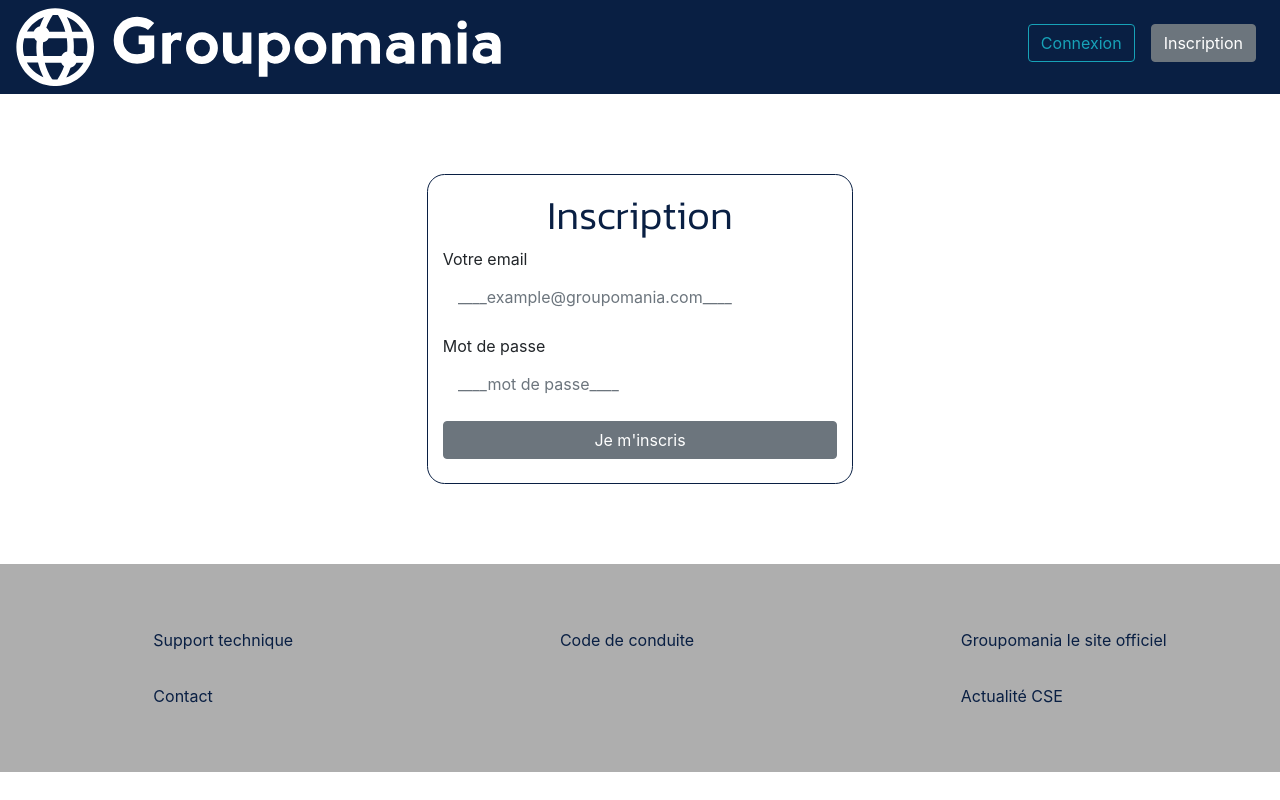
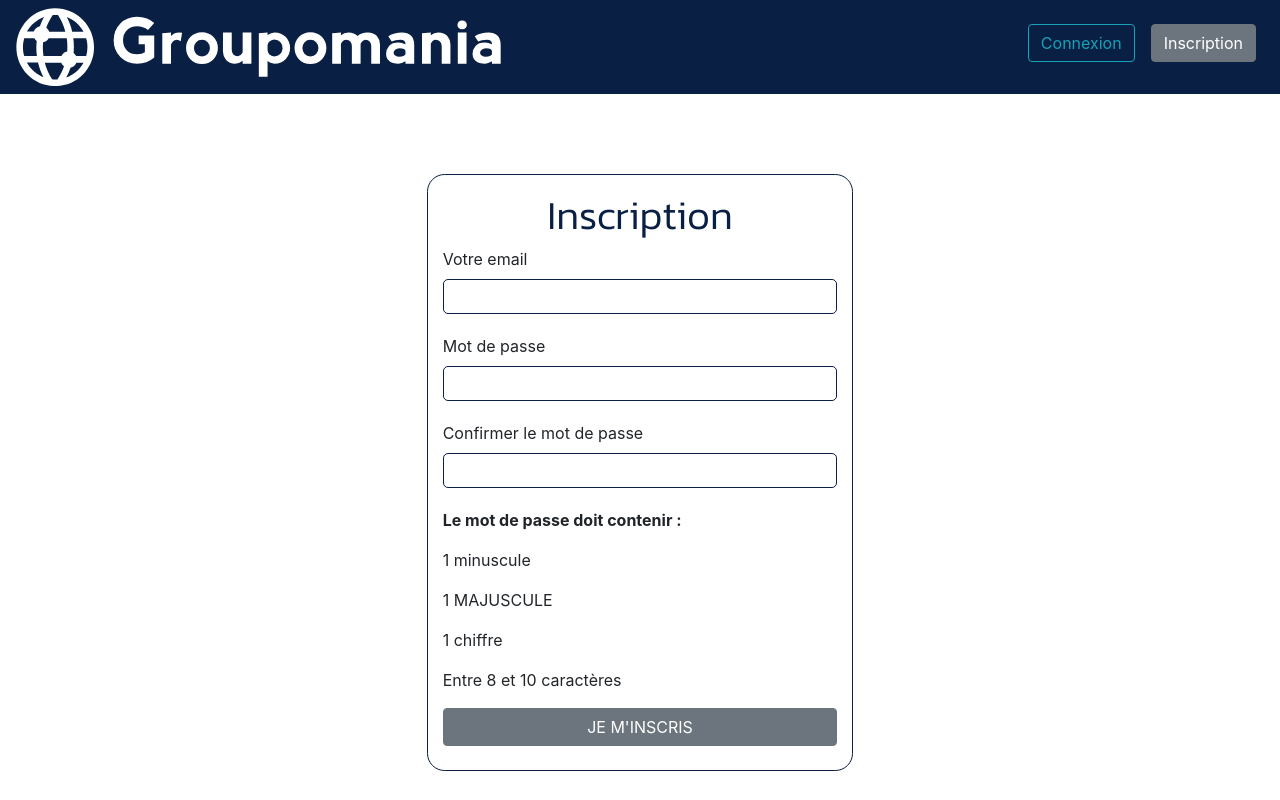
Before and after one commit to Gwenishere/OC-P7, a React (Create React App) app in the folder frontend/: page /signup in a window 1280 px wide. Shown: the top 800 px of the page. Built offline with nearby package versions, Linux system fonts and the light colour scheme.

Commit message:
front app signup login header
modif path mise en page axios a revoir fixer input signup

```diff
--- a/frontend/src/App.css
+++ b/frontend/src/App.css
@@ -173,10 +173,9 @@ button.active {
 color: #091F43;
 }
 
-input {
-  color: #AEAEAE;
+input[type=email], input[type=password] {
+  border: #091F43 1px solid;
 }
-
 
 footer{
   background: #AEAEAE;
--- a/frontend/src/App.js
+++ b/frontend/src/App.js
@@ -21,8 +21,8 @@ import 'bootstrap/dist/css/bootstrap.min.css';
         <Header/>
           <Switch>
        <Route path="/" exact component={Home} />
-       <Route path="/Login" component={Login}/>
-       <Route path="/Signup" component={SignUp}/>
+       <Route path="/login" component={Login}/>
+       <Route path="/signup" component={SignUp}/>
        <Route component={PageNotFound} />
        </Switch>
        <Footer/>
--- a/frontend/src/components/Header/Header.js
+++ b/frontend/src/components/Header/Header.js
@@ -19,12 +19,12 @@ import 'bootstrap/dist/css/bootstrap.css';
     </Link>
     <div className="collapse navbar-collapse" id="collapsibleNavbar">
       <ul className="navbar-nav">
-      <Link className="nav-link" to="/Login">
+      <Link className="nav-link" to="/login">
         <button type="button" className="btn btn-outline-info mb-2">
         <li className="nav-item">Connexion</li>
       </button>
        </Link>
-       <Link className="nav-link " to="/Signup">
+       <Link className="nav-link " to="/signup">
         <button type="button" className="btn btn-secondary mb-2">
         <li className="nav-item">Inscription</li>
         </button>
--- a/frontend/src/components/Login/Login.js
+++ b/frontend/src/components/Login/Login.js
@@ -9,18 +9,21 @@ export default class Login extends Component {
 				<h1>Connexion</h1>
 			  </div>
                 <div className="form-group">
-                    <label>Votre email</label>
-                    <input type="email" name="email" required="true" className="form-control" placeholder="____example@groupomania.com____" />
+                    <label htmlFor="email">Votre email</label>
+                    <input type="email" name="email" required={true} className="form-control" />
                 </div>
                 <div className="form-group">
-                    <label>Mot de passe</label>
-                    <input type="text" required="true" className="form-control" placeholder="____mot de passe____" />
+                    <label htmlFor="password">Mot de passe</label>
+                    <input type="password" required={true} id="password" className="form-control" />
                 </div>
                 <div className="form-group">
                     <div className="custom-control custom-checkbox">
                         <input type="checkbox" className="custom-control-input" id="customCheck1" />
                         <label className="custom-control-label" htmlFor="customCheck1">Se souvenir de moi</label>
                     </div>
+                </div>
+                <div>
+                <small id="emailHelp" className="form-text text-muted">Ne partagez pas vos accès à ce site</small>
                 </div>
                 <button type="submit" className="btn btn-outline-info col-md-12  text-center" >SE CONNECTER
                 </button>
--- a/frontend/src/components/Signup/Signup.js
+++ b/frontend/src/components/Signup/Signup.js
@@ -1,10 +1,64 @@
-// import styles from './Signupstyle.css';
-// export signup ?
 import '../../App.css';
-//import axios from "axios"; // installé
+import axios from "axios"; // installé
 import React, { useState } from "react";
+import { withRouter } from "react-router-dom";
 
-function Signup() {
+function Signup(props) {
+  const [state , setState] = useState({    //initialisation des valeurs d'état d'e-mail et de mot de passe à l'aide du hook useState
+    email : "",
+    password : "",
+    confirmPassword: "",
+    successMessage: null
+})
+const handleChange = (e) => {
+    const {id , value} = e.target
+    setState(prevState => ({
+        ...prevState,
+        [id] : value
+    }))
+}
+
+const sendDetailsToServer = () => {
+  if(state.email.length && state.password.length) {
+      props.showError(null);
+      const payload={
+          "email":state.email,
+          "password":state.password,
+      }
+      axios.post('http://localhost:3000/signup/', payload)
+          .then(function (response) {
+              if(response.data.code === 200){
+                  setState(prevState => ({
+                      ...prevState,
+                      'successMessage' : 'Registration successful. Redirecting to home page..'
+                  }))
+                  redirectToHome();
+                  props.showError(null)
+              } else{
+                  props.showError("Some error ocurred");
+              }
+          })
+          .catch(function (error) {
+              console.log(error);
+          });
+  } else {
+      props.showError('Please enter valid username and password')
+  }
+
+}
+const redirectToHome = () => {
+  props.updateTitle('Home')
+  props.history.push('/');
+}
+
+const handleSubmitClick = (e) => {
+  e.preventDefault();
+  if(state.password === state.confirmPassword) {
+      sendDetailsToServer()
+  } else {
+      props.showError('Passwords do not match');
+  }
+}
   return (
     <div className="myform form col-md-4 mx-auto">
       <form className="Registration">
@@ -12,19 +66,39 @@ function Signup() {
         <h1>Inscription</h1>
         </div>
         <div className="form-group">
-        <label>Votre email</label>
-        <input type="email" name="email" required="true" class="form-control" id="email" aria-describedby="emailHelp" placeholder="____example@groupomania.com____"/>
+         <label htmlFor="email">Votre email</label>
+          <input value={state.email}
+          onChange={handleChange}
+          type="email" name="email" required={true} className="form-control" id="email" aria-describedby="emailHelp"/>
         </div>
         <div className="form-group">
-        <label>Mot de passe</label>
-        <input type="text" required="true" class="form-control" placeholder="____mot de passe____"/>
+         <label htmlFor="password">Mot de passe</label>
+          <input value={state.password}
+          onChange={handleChange}
+          type="password" required={true} className="form-control" pattern="(?=.*\d)(?=.*[a-z])(?=.*[A-Z]).{8,10}" title="Doit contenir au moins 1 chiffre, 1 MAJUSCULE, 1 minuscule, entre 8 et 10 caractères" />
+        </div>
+        <div className="form-group">
+          <label htmlFor="confirmPassword">Confirmer le mot de passe</label>
+            <input value={state.confirmPassword}
+            onChange={handleChange}
+            type="password" required={true} className="form-control" id="confirmPassword"/>
+        </div>
+        <div id="message">
+          <p><b>Le mot de passe doit contenir :</b></p>
+          <p id="letter">1 minuscule</p>
+          <p id="capital">1 MAJUSCULE</p>
+          <p id="number">1 chiffre</p>
+          <p id="length">Entre 8 et 10 caractères</p>
         </div>
       </form>
-      <button type="button" className="btn btn-secondary mb-2">Je m'inscris</button>
+      <button type="submit"  onClick={handleSubmitClick} className="btn btn-secondary mb-2">JE M'INSCRIS</button>
+      <div className="alert alert-success mt-2" style={{display: state.successMessage ? 'block' : 'none' }} role="alert">
+        {state.successMessage}
+            </div>
     </div>
   )
 }
 
 
 
-export default Signup
+export default withRouter (Signup)
```
